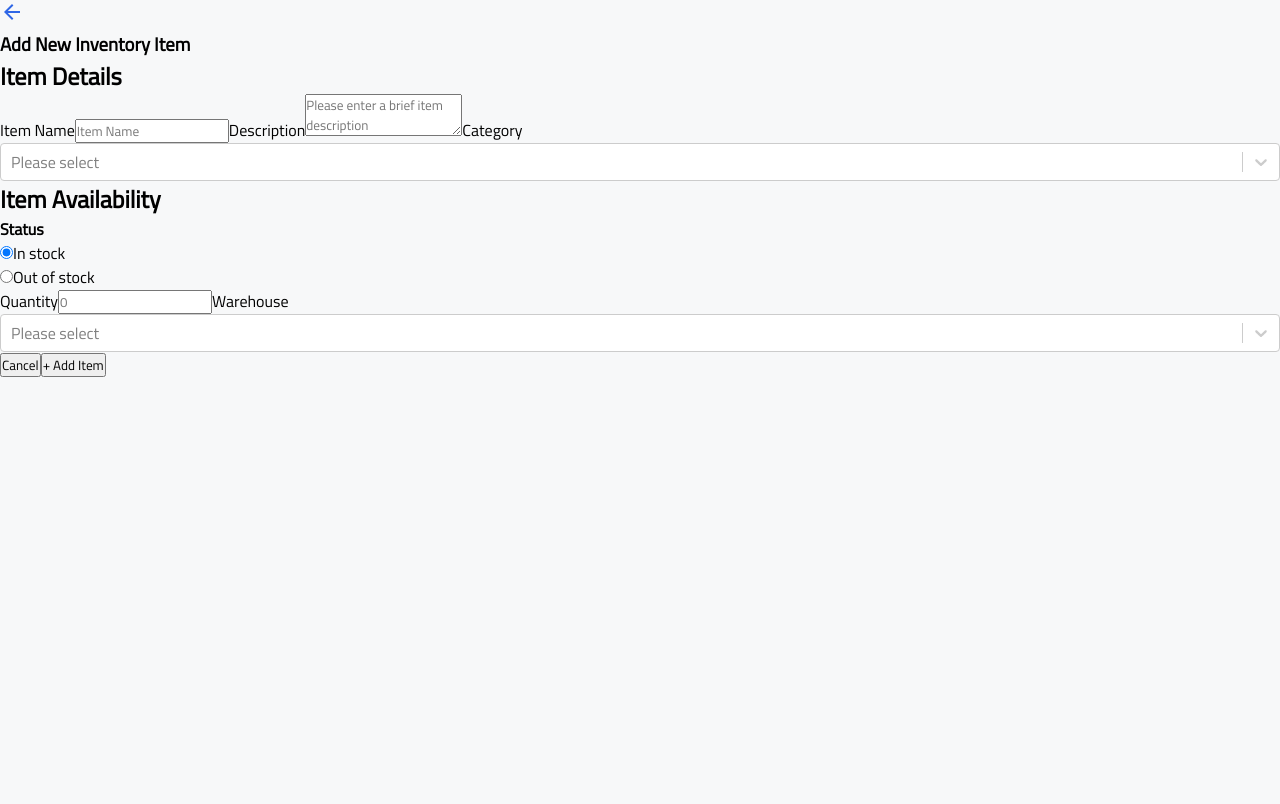
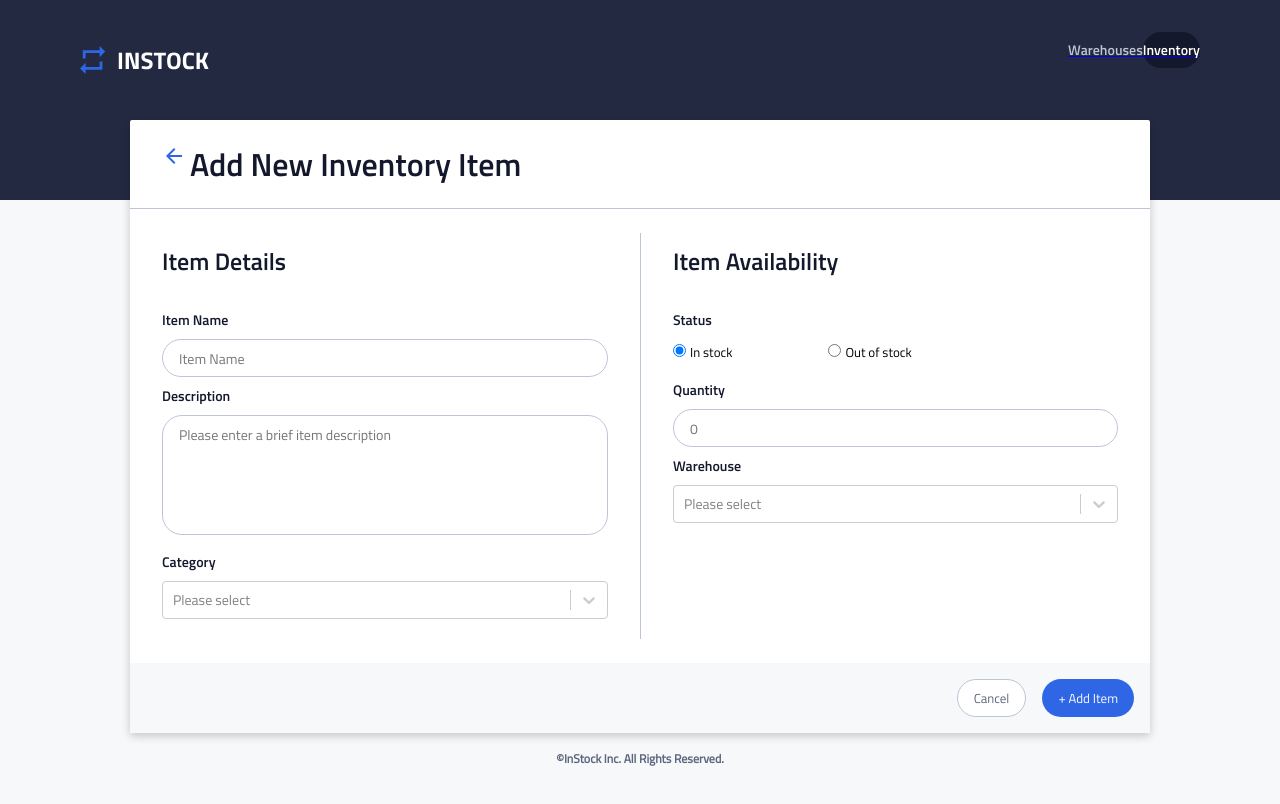
Before and after one commit to nikmunjal/Group5-InStock, a React (Create React App) app: page /inventory/add in a window 1280 px wide. Shown: the top 804 px of the page. Built offline with nearby package versions, Linux system fonts and the light colour scheme; no server answers.

Commit message:
finished styling for addinv page and warehouse page

```diff
--- a/src/components/Header.scss
+++ b/src/components/Header.scss
@@ -6,6 +6,7 @@
     display: flex;
     flex-direction: column;
     width: 100%;
+    height: 25vh;
     background-color: $background-dark;
     padding: 1rem 1rem;
 
@@ -22,6 +23,10 @@
 .header__logo {
     max-width: 50%;
     align-self: center;
+
+    @include tablet {
+        padding-bottom: 5rem
+    }
 
 };
 
--- a/src/components/WarehouseDetail/WarehouseDetail.scss
+++ b/src/components/WarehouseDetail/WarehouseDetail.scss
@@ -9,20 +9,19 @@ body {
 .warehouse-details {
     display: flex;
     flex-direction: column;
-    margin-top: 1rem;
+    margin-top: 5rem;
     box-shadow: 0px 2px 5px rgba(19, 24, 44, 0.1);
     border-radius: 3px;
     margin: 0 2rem;
     background: white;
-
-    margin-top: -4rem;
+    margin-top: -1.25rem;
 
     @include tablet {
     margin-top: -5rem;
     }
     }
 
-.header {
+.head {
     display: flex;
     margin: 1rem;
     position: relative;
@@ -60,9 +59,9 @@ body {
         height: 2.25rem;
         border-radius: 1.25rem;
         background-color: $instock-indigo;
-        place-items: center center;
+        text-align: center;
         position: absolute;
-        right: 1rem;
+        right: -0.25rem;
 
     @include tablet {
         margin-right: 2.25rem;
@@ -175,3 +174,98 @@ body {
     flex-wrap: wrap;
     }
 }
+
+.inventory-list {
+    display: flex;
+    flex-direction: column;
+    margin: 0 1rem;
+    border-radius: 0.1875rem;
+    box-shadow: 0 0.125rem 0.3125rem rgba(19, 24, 44, 0.1);
+    background: white;
+    margin-top: -4rem;
+
+    @include tablet {
+        margin-top: -5rem;
+    }
+
+    &__head {
+        display: flex;
+        flex-direction: column;
+        margin-top: 2rem;
+
+        &--title {
+        font-size: 1.75rem;
+        line-height: 2.25rem;
+        font-weight: 600;
+        color: $instock-black;
+        text-align: left;
+        margin: 1rem;
+        }
+    }
+
+&__header {
+    display: flex;
+    flex-direction: row;
+    justify-content: space-between;
+    align-items: center;
+    width: 100%;
+    background: rgba(247, 248, 249, 0.7);
+    visibility: hidden;
+
+    @include tablet {
+        visibility: visible;
+        margin-top: 1rem;
+    }
+
+    &--sub {
+        display: flex;
+        flex-direction: row;
+    }
+
+    &--left {
+        width: 34%;
+        display: flex;
+        flex-direction: row;
+        justify-content: space-between;
+        margin-left: 1rem;
+
+        @include tablet {
+        margin-left: 1.5rem;
+        }
+    }
+
+    &--right {
+        width: 39%;
+        display: flex;
+        flex-direction: row;
+        justify-content: space-around;
+    }
+
+    &--actions {
+        width: 11%;
+        justify-content: flex-end;
+        margin-right: 1rem;
+
+        @include tablet {
+        margin-right: 0;
+        }
+    }
+
+    &--text {
+        font-size: 0.75rem;
+        line-height: 1.125rem;
+        color: $slate;
+        height: 1.125rem;
+        margin: 0.5rem;
+        text-align: start;
+        justify-content: center;
+    }
+
+    &--icon {
+        width: 1rem;
+        height: 1rem;
+        align-self: center;
+        justify-content: center;
+    }
+    }
+}
--- a/src/components/WarehouseItem/WarehouseItem.js
+++ b/src/components/WarehouseItem/WarehouseItem.js
@@ -1,6 +1,7 @@
 import './WarehouseItem.scss';
 import delete__icon from "../../assets/Icons/delete_outline-24px.svg";
 import edit__icon from "../../assets/Icons/edit-24px.svg";
+import { Link } from 'react-router-dom';
 
 
 
@@ -9,7 +10,9 @@ function WarehouseItem(props)
   return (
       <>
           <ul className='warehosue__details-list'>
-            <li className='warehouse__detail'>{props.name}</li>
+            <Link to={`/${props.id}`}>
+              <li className='warehouse__detail'>{props.name}</li>
+            </Link>
             <li className='warehouse__detail'>{props.address}</li>
             <li className='warehouse__detail'>{props.contactName}</li>
             <li className='warehouse__detail'>{props.contactPhone} {props.contactEmail}</li>
--- a/src/page/AddInventory/AddInventory.jsx
+++ b/src/page/AddInventory/AddInventory.jsx
@@ -6,6 +6,8 @@ import { Link } from "react-router-dom"
 import backArrow from "../../assets/Icons/arrow_back-24px.svg";
 import error from "../../assets/Icons/error-24px.svg";
 import Select from "react-select"
+import Header from "../../components/Header";
+import Footer from "../../components/Footer";
 
 
 function AddInventory(props) {
@@ -122,15 +124,21 @@ function AddInventory(props) {
     }
 
     return(
+        <>
+        <Header
+        warehouseLink={""}
+        inventoryLink={"inventory__link-active"}
+        />
         <article className="add-inv">
-            <section className="add-inv__section">
+            <section className="add-inv__header">
                 <Link to="/inventory">
                     <img src={backArrow} alt="back arrow" />
                 </Link>
                 <h1 className="add-inv__title">Add New Inventory Item</h1>
             </section>
             <form onSubmit={handleSubmit} className="add-inv__form">
-                <section className="add-inv__container">
+            <div className="add-inv__container">
+                <section className="add-inv__section">
                     <h2 className="add-inv__subheader">Item Details</h2>
                     <label htmlFor="itemName" className="add-inv__label">Item Name</label>
                     <input
@@ -209,7 +217,7 @@ function AddInventory(props) {
                             />
                             <label htmlFor="instock" className="add-inv__radio-label">In stock</label>
                         </div>
-                        <div className="add-inv__radio-buttons">
+                        <div className="add-inv__rb-container">
                             <input
                                 type="radio"
                                 name="status"
@@ -267,6 +275,7 @@ function AddInventory(props) {
                         </div>
                     )}
                 </section>
+                </div>
                 <section className="add-inv__buttons">
                     <Link to="/inventory">
                         <button className="add-inv__cancel">Cancel</button>
@@ -275,6 +284,8 @@ function AddInventory(props) {
                 </section>
             </form>
         </article>
+        <Footer/>
+        </>
     )
 }
 
--- a/src/page/AddInventory/AddInventory.scss
+++ b/src/page/AddInventory/AddInventory.scss
@@ -0,0 +1,249 @@
+@use "../../styles/global" as *;
+@use "../../styles/partials/mixins/" as *;
+// @use "../../styles/partials/variables" as *;
+
+.add-inv {
+    margin: -4rem 1.5rem 1rem;
+    background-color: white;
+    box-shadow: 0 3px 10px rgb(0 0 0 / 0.2);
+    border-radius: 2px;
+
+    @include tablet {
+        margin: -5rem 2rem 10rem;
+        max-width: 63.75rem;
+    }
+
+    @include desktop {
+        margin: -5rem auto 10rem;
+    }
+
+    &__header {
+        display: flex;
+        justify-content: center;
+        padding: 1.5rem 0;
+
+    @include tablet {
+        border-bottom: 1px solid $cloud;
+        justify-content: flex-start;
+        padding: 1.5rem 2rem;
+    }
+}
+
+    &__title {
+        @include h1-header($instock-black, left);
+        padding-left: 0.25rem;
+    }
+
+    &__container {
+        @include tablet {
+            display: flex;
+        }
+    }
+
+    &__section {
+        display: flex;
+        flex-direction: column;
+        border-top: 1px solid $cloud;
+        padding: 1rem;
+
+    @include tablet {
+        width: 50%;
+        margin: 1.5rem 0;
+        padding: 0.25rem 2rem;
+        border-top: none;
+
+        &:last-of-type {
+        border-left: 1px solid $cloud;
+        border-top: none;
+        }
+    }
+    }
+
+    &__subheader {
+        @include h2-subheader($instock-black, left);
+        padding: 0.5rem 0;
+        margin-bottom: 1.5rem;
+    }
+
+    &__form {
+        text-align: left;
+    }
+
+    &__label {
+        @include h3-labels-links-buttons($instock-black, left);
+        margin-bottom: 0.5rem;
+        &--hidden {
+            display: none;
+        }
+    }
+
+    &__name-value {
+            height: 36px;
+            width: 100%;
+            padding: 0 1rem;
+            border-radius: 20px;
+            margin-bottom: 0.5rem;
+            border: 1px solid $cloud;
+            @include p2-body($instock-black, left);
+
+            @include tablet {
+                height: 38px;
+            }
+    &--error {
+        border-color: $out-of-stock;
+    }
+    }
+    &:active {
+        border: 1px solid $instock-indigo;
+        color: $instock-black;
+    }
+
+    &__desc-value {
+        resize: none;
+        height: 7.5rem;
+        padding-top: 0.5rem;
+        margin-bottom: 1rem;
+        padding-left: 1rem;
+        width: 100%;
+        border-radius: 20px;
+        border: 1px solid $cloud;
+        @include p2-body($instock-black, left);
+        @include tablet {
+            height: 7.5rem;
+        }
+    &--error {
+        border-color: $out-of-stock;
+    }
+}
+
+
+    &__select {
+        @include p2-body($instock-black, left);
+        margin-bottom: 1rem;
+
+        @include tablet {
+            height: 38px;
+        }
+    }
+
+    &__radio-buttons {
+        display: flex;
+        justify-content: flex-start;
+        align-items: center;
+    }
+
+    &__rb-container {
+        text-align: center;
+        margin-bottom: 1rem;
+        &:last-of-type {
+            margin-left: 6rem;
+        }
+    }
+
+    &__rb {
+        margin-right: 0.25rem;
+    }
+
+    &__radio-label {
+        font-size: 0.813rem;
+        line-height: 1.25rem;
+            &:first-child {
+                margin-right: 4.5rem;
+            }
+    }
+
+    &__quantity {
+        height: 36px;
+        width: 100%;
+        padding: 0 1rem;
+        border-radius: 20px;
+        margin-bottom: 0.5rem;
+        border: 1px solid $cloud;
+        @include p2-body($instock-black, left);
+
+        @include tablet {
+            height: 38px;
+        }
+
+    &--hidden {
+        display: none;
+    }
+
+    &--invalid {
+        border-color: $out-of-stock;
+    }
+    }
+
+    &__buttons {
+        background-color: $background-light;
+        display: flex;
+        padding: 1rem;
+
+        @include tablet {
+            justify-content: flex-end;
+            height: 70px;
+        }
+    }
+
+    &__cancel {
+        width: 40vw;
+        font-size: 0.813rem;
+        line-height: 1.25rem;
+        height: 2.25rem;
+        background-color: $white;
+        border-radius: 20px;
+        color: $slate;
+        border: 1px solid $cloud;
+        padding: 0 1rem;
+        margin-right: 0.5rem;
+
+    @include tablet {
+        height: 2.375rem;
+        width: auto;
+    }
+
+    &:hover {
+        color: $instock-indigo;
+        border: 1px solid $instock-indigo;
+    }
+    }
+
+    &__add-button {
+        width: 50vw;
+        font-size: 0.813rem;
+        line-height: 1.25rem;
+        height: 2.25rem;
+        background-color: $instock-indigo;
+        border-radius: 20px;
+        border: none;
+        color: white;
+        padding: 0 1rem;
+        margin-left: 0.5rem;
+
+    @include tablet {
+        height: 2.375rem;
+        width: auto;
+    }
+
+    &:hover {
+        background-color: $background-dark;
+    }
+    }
+
+    &__input-error {
+        font-size: 0.688rem;
+        line-height: 1.25rem;
+        display: flex;
+        align-items: center;
+        color: $out-of-stock;
+        padding-bottom: 1rem;
+
+    @include tablet {
+        font-size: 0.75rem;
+    }
+    }
+
+    &__input-error-icon {
+        height: 1.5em;
+    }
+}
--- a/src/page/InventoryPage/InventoryPage.js
+++ b/src/page/InventoryPage/InventoryPage.js
@@ -5,8 +5,9 @@ import { API_URL_Inventory } from '../../utilities/utility';
 import { useEffect, useState } from 'react';
 import { Link } from "react-router-dom"
 import axios from 'axios';
-import InventoryItem from '../../components/InventoryList/InventoryItem.js';
+import InventoryItem from '../../components/InventoryItem/InventoryItem.js';
 import sort from "../../assets/Icons/sort-24px.svg"
+
 
 
 
--- a/src/page/WarehousePage/WarehousePage.js
+++ b/src/page/WarehousePage/WarehousePage.js
@@ -39,6 +39,7 @@ function WarehousePage() {
 
       {warehouse.map(w =>
       <WarehouseItem key={w.id}
+      id={w.id}
       name = {w.name}
       address = {w.address}
       contactName = {w.contact.name}
```
Also changed, not shown: src/components/WarehouseDetail/WarehouseDetail.jsx (+15 -7 lines), src/components/WarehouseItemCard/WarehouseItemCard.jsx (+7 -5 lines), src/components/InventoryItem/InventoryItem.js (renamed from src/components/InventoryList/InventoryItem.js), src/components/InventoryItem/InventoryItem.scss (renamed from src/components/InventoryList/InventoryItem.scss).
